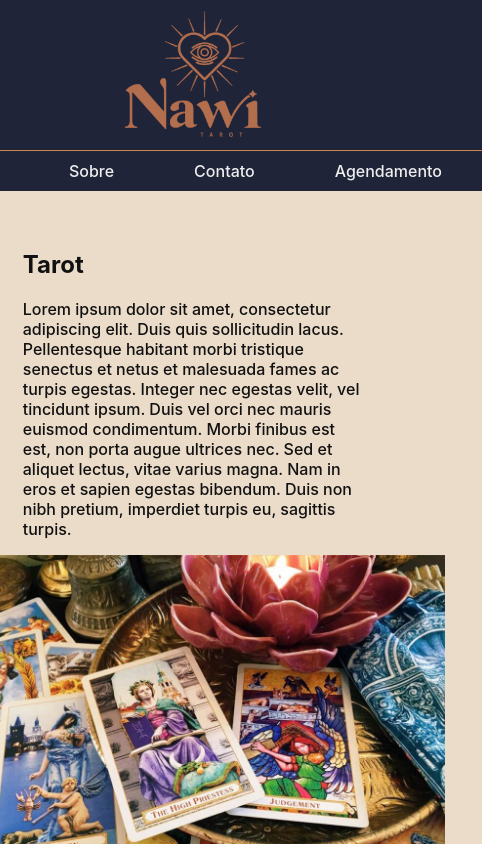
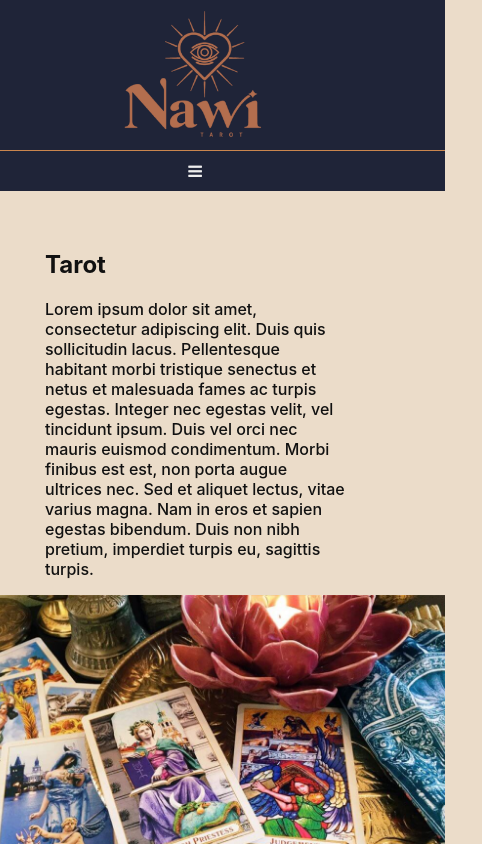
Before and after one commit to felipebetts/nawi, a React (Create React App) app: page / in a window 390 px wide. Shown: the top 844 px of the page, 482 px wide, since content can reach past the window. Built offline with nearby package versions, Linux system fonts and the light colour scheme.

Commit message:
primeiro commit nova branch

```diff
--- a/src/components/Header.css
+++ b/src/components/Header.css
@@ -12,6 +12,14 @@
     justify-content: center;
 }
 
+.mobile-header {
+    display: flex;
+    flex-direction: row;
+    align-items: center;
+    justify-content: flex-end;
+
+}
+
 @media(max-width: 840px ) {
     .header {
         width: 100%;
@@ -19,10 +27,16 @@
         /* margin-top: 25px; */
         border-radius: 0;
         border-top: var(--logo-font-color) solid 1px;
+
+        display: flex;
+        flex-direction: row;
+        align-items: center;
+
     }
-    .menu-item {
+
+    .menu {
         display: none;
-        padding: 0px;
+        width: 0px;
     }
 }
 
--- a/src/components/Header.jsx
+++ b/src/components/Header.jsx
@@ -21,6 +21,9 @@ function Header() {
                         <div className="menu-item">Agendamento</div>
                     </Link>
                 </nav>
+                <div className="mobile-header">
+                    <i className="fa fa-bars"></i>
+                </div>
             </div>
         </header>
     )
```
Also changed, not shown: 1 other file (tests, documents, lock files or other folders).
